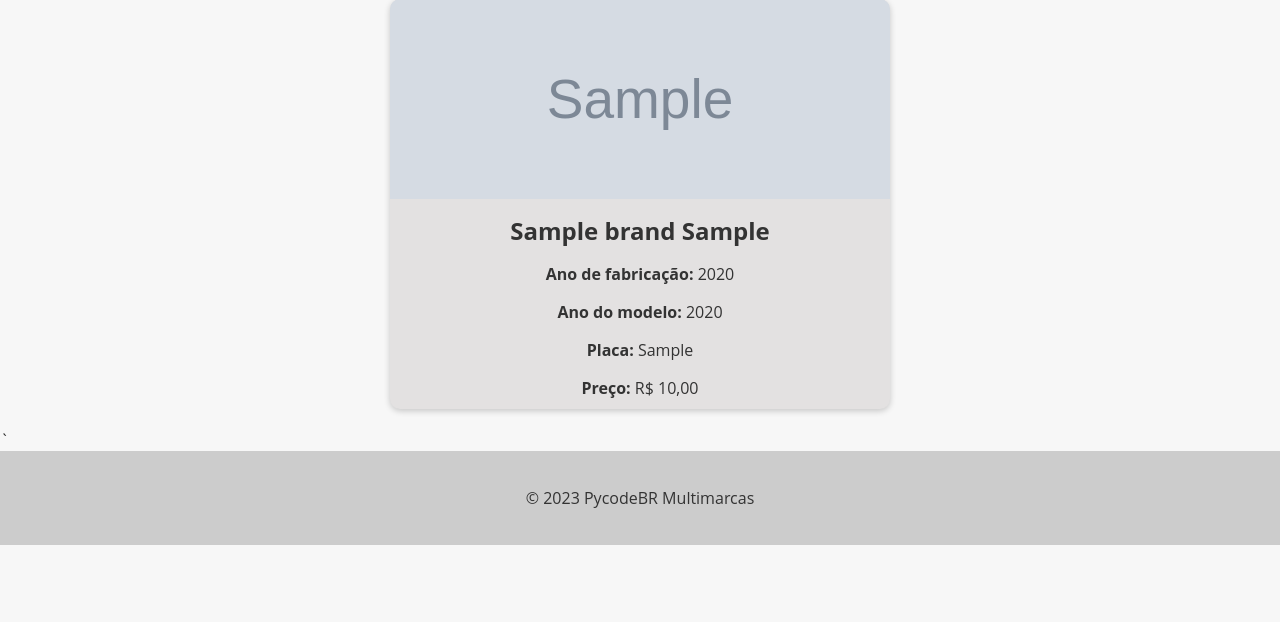
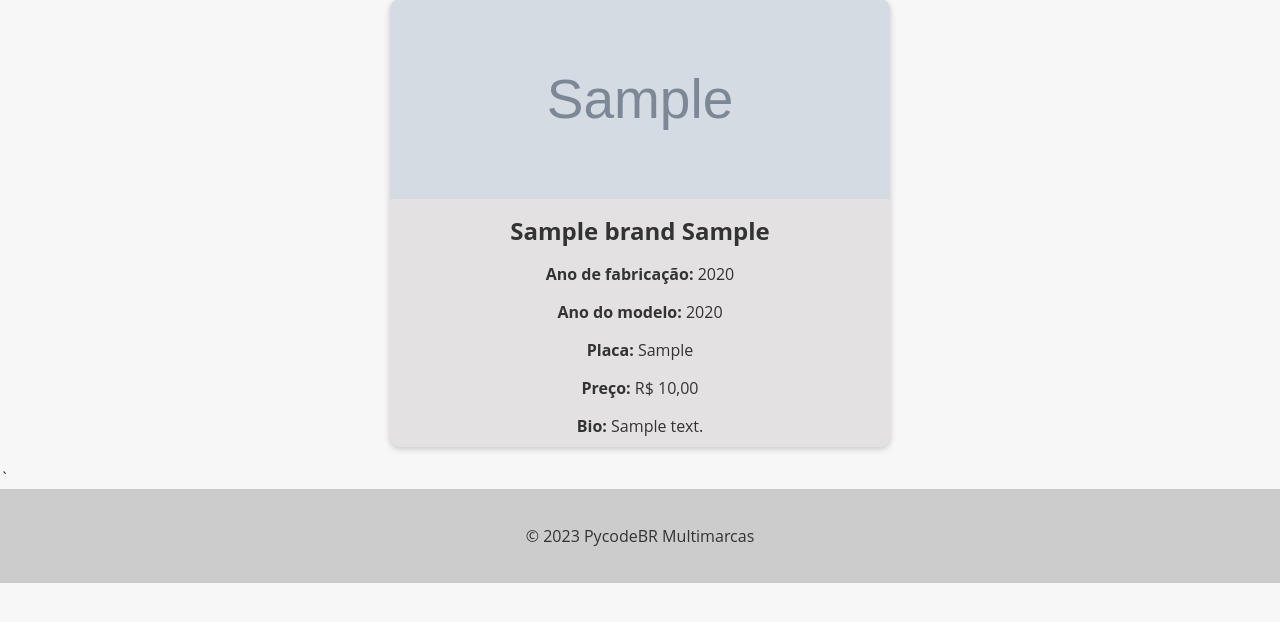
Before and after one commit to LoganMerazzi/django_carros, a Django app: page /car/1/ in a window 1280 px wide. Shown: the part 71-693 px from the top of the page. Run offline with Django 5.2, Linux system fonts and the light colour scheme; tables that the repository leaves empty hold one stand-in row (values such as "Sample post"); grey boxes marked "Sample" are stand-in pictures.

Commit message:
Criação da Bio dos carros

```diff
--- a/cars/models.py
+++ b/cars/models.py
@@ -17,6 +17,7 @@ class Car(models.Model):
     plate = models.CharField(max_length=10, blank=True, null=True)
     price = models.DecimalField(blank=True, null=True, default=0, decimal_places=2, max_digits=8)
     car_image = models.ImageField(upload_to='cars/', blank=True, null=True)
+    bio = models.TextField(blank=True, null=True)
 
     def __str__(self):
         return self.model
--- a/cars/templates/car_detail.html
+++ b/cars/templates/car_detail.html
@@ -86,6 +86,9 @@
       <p><strong>Ano do modelo:</strong> {{ object.model_year }}</p>
       <p><strong>Placa:</strong> {{ object.plate }}</p>
       <p><strong>Preço:</strong> R$ {{ object.price }}</p>
+      {% if object.bio %}
+        <p><strong>Bio:</strong> {{ object.bio }}</p>
+      {% endif %}
   </div>`
   {% if user.is_authenticated %}
     <div class="buttons-container">
```
Also changed, not shown: cars/migrations/0003_car_bio.py (added).
